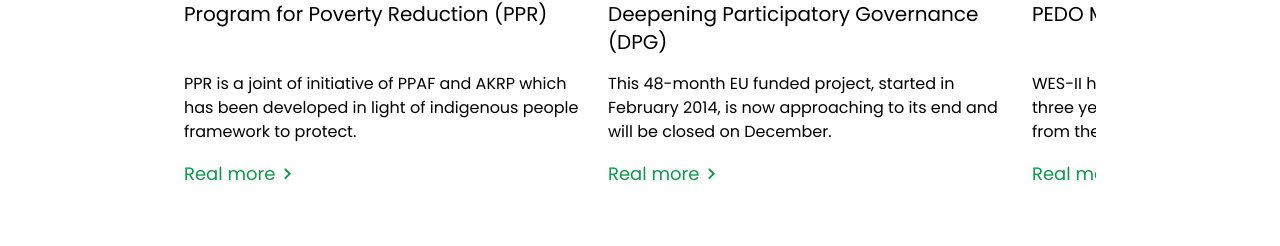
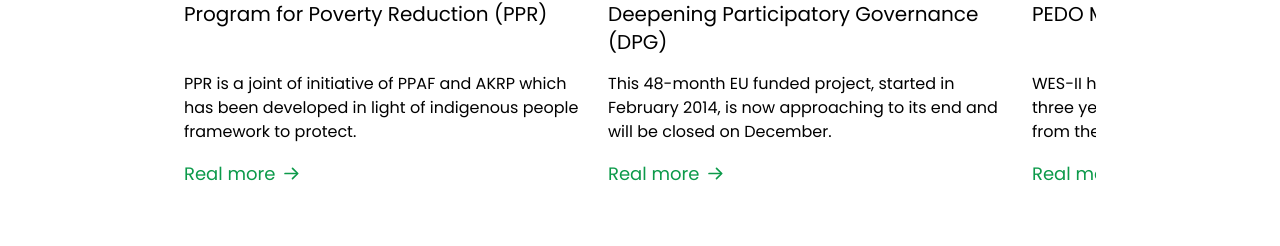
Before and after one commit to AyazAslam101/AKRSP, a Next.js app: page / in a window 1280 px wide. Shown: the part 3322-3568 px from the top of the page. Built offline with nearby package versions, Linux system fonts and the light colour scheme.

Commit message:
updating

```diff
--- a/components/Button/Button.tsx
+++ b/components/Button/Button.tsx
@@ -29,7 +29,7 @@
             onClick={() => {
               setOpen(false);
             }}
-            className="relative w-30 top-2 left-4 border-2 px-6 py-2 rounded bg-white bg-white px-5 py-2 rounded-md focus:bg-primary focus:text-white focus:z-10 focus:ring-2 focus:ring-primary-500 focus:border-2"
+            className="relative w-30 top-2 left-4 border-2 px-6 py-2 rounded bg-white bg-white px-5 py-2 rounded-md hover::bg-primary hover:text-white focus:bg-primary focus:text-white focus:z-10 focus:ring-primary-500 focus:border-2"
           >
             Close
           </button>
--- a/components/Card/Cards.tsx
+++ b/components/Card/Cards.tsx
@@ -1,7 +1,7 @@
 import React from "react";
 import Image from "next/image";
 
-function Cards({ img, title, description, readMore,}: any) {
+function Cards({ img, title, description, readMore }: any) {
   return (
     <div className="w-[400px]">
       <div>
@@ -11,24 +11,33 @@
         <div className="mt-3">
           <h6 className="font-medium mb-2 text-xl h-16">{title}</h6>
           <p className="text-base font-normal">{description}</p>
+          <div>
             <button className="mt-2 text-lg py-2 rounded text-primary flex items-center">
-          {readMore}
+              <span className="mr-2 hover:mr-3 transition-all">{readMore}</span>
               <svg
-            width="10"
-            height="12"
-            viewBox="0 0 8 12"
+                width="19"
+                height="19"
+                viewBox="0 0 16 17"
                 fill="none"
                 xmlns="http://www.w3.org/2000/svg"
-            className="ml-2"
               >
                 <path
-              fill-rule="evenodd"
-              clip-rule="evenodd"
-              d="M1.97646 10.8567C1.60312 11.2301 0.997816 11.2301 0.624475 10.8567C0.251422 10.4837 0.251093 9.87893 0.623739 9.50547L4.33838 5.78271L0.623738 2.05996C0.251092 1.6865 0.251422 1.08176 0.624475 0.708709C0.997816 0.335367 1.60312 0.335367 1.97646 0.708709L7.05047 5.78271L1.97646 10.8567Z"
-              fill="#0C9A4A"
+                  d="M1.33301 8.5H11.663"
+                  stroke="#0C9A4A"
+                  stroke-width="1.5"
+                  stroke-linecap="round"
+                  stroke-linejoin="round"
+                />
+                <path
+                  d="M8 3.83337L12.6667 8.50004L8 13.1667"
+                  stroke="#0C9A4A"
+                  stroke-width="1.5"
+                  stroke-linecap="round"
+                  stroke-linejoin="round"
                 />
               </svg>
             </button>
+          </div>
         </div>
       </div>
     </div>
--- a/components/Chip/Chip.tsx
+++ b/components/Chip/Chip.tsx
@@ -11,7 +11,7 @@
   return (
     <button
       onClick={() => onClick(value)}
-      className={`lg:px-8 lg:py-3 md:px-6 mr-2 md:py-4 sm:px-4 sm:py-2 mt-2 px-4 py-2 focus:text-white focus:bg-primary rounded-full cursor-pointer whitespace-nowrap ${
+      className={`lg:px-8 lg:py-3 md:px-6 mr-2 md:py-4 sm:px-4 sm:py-2 hover:bg-primary hover:text-white mt-2 px-4 py-2 focus:text-white focus:bg-primary rounded-full cursor-pointer whitespace-nowrap ${
         isActive
           ? "bg-primary text-white focus:z-10 focus:ring-1 text-primary mt-3"
           : "focus:z-10 focus:ring-1 text-primary mt-3 bg-playerbg text-buttontext"
--- a/components/Footer/Footer.tsx
+++ b/components/Footer/Footer.tsx
@@ -69,7 +69,7 @@
           href: "/",
           menu: [
             {
-              name: "Projects",
+              name: "Gallery",
               order: [
                 { name: "Photo Gallery", href: "/Ongoing" },
                 { name: "Video Gallery", href: "/Accomplished" },
@@ -114,10 +114,10 @@
                       </p>
                       <div>
                         {list?.menu?.map((items: any, key: any) => (
-                          <div key={key}>
+                          <div key={key} className="mt-5">
                             <a
                               href="#"
-                              className="text-primary font-medium text-xl mt-2"
+                              className="text-primary font-medium text-xl"
                             >
                               {items?.name}
                             </a>
--- a/components/Header/Header.tsx
+++ b/components/Header/Header.tsx
@@ -35,7 +35,7 @@
                 className="md:flex md:flex-col hidden gap-3 pt-10 mx-auto"
                 data-aos="flip-left"
                 data-aos-easing="ease-out-cubic"
-                data-aos-duration="2000"
+                data-aos-duration="800"
               >
                 <div className="grid grid-cols-[350px_600px]">
                   <div className="cursor-pointer">
--- a/components/Hero/Hero.tsx
+++ b/components/Hero/Hero.tsx
@@ -19,7 +19,7 @@
       update: "Latest Updates",
       created_at: "26-09-2022",
       description:
-        "Aga Khan Rural Support Programme (AKRSP) Provides PKR16,997,000 to Chitral Government",
+        "Aga Khan Rural Support Programme (AKRSP) Provides PPE worth PKR16,997,000 to Chitral Government",
     },
   ],
 ];
--- a/components/Project/Projects.tsx
+++ b/components/Project/Projects.tsx
@@ -71,10 +71,10 @@
       <h2 className="text-4xl font-bold mb-6">Projects</h2>
       <div className="flex mt-4 items-center justify-between items-center">
         <div className="mb-5">
-          <button className="border-primary focus:bg-primary focus:text-white focus:z-10 focus:ring-2 focus:ring-primary-500 focus:border-2 border-2 px-4 py-2.5 rounded text-primary mt-3 mr-3">
+          <button className="border-primary hover:bg-primary hover:text-white focus:bg-primary focus:text-white focus:z-10 focus:ring-primary-500 focus:border-2 border-2 px-4 py-2.5 rounded text-primary mt-3 mr-3">
             ONGOING
           </button>
-          <button className="border-primary focus:bg-primary focus:text-white focus:z-10 focus:ring-2 focus:ring-primary-500 focus:border-2 border-2 px-4 py-2.5 rounded text-primary mt-3">
+          <button className="border-primary hover:bg-primary hover:text-white focus:bg-primary focus:text-white focus:z-10 focus:ring-primary-500 focus:border-2 border-2 px-4 py-2.5 rounded text-primary mt-3">
             ACCOMPLISHED
           </button>
         </div>
--- a/components/RecentNews/Slider.tsx
+++ b/components/RecentNews/Slider.tsx
@@ -157,7 +157,7 @@
     <div
       className="container mb-8"
       data-aos="fade-left"
-      data-aos-duration="2000"
+      data-aos-duration="800"
     >
       <div>
         <h2 className="text-4xl font-bold">Recent News</h2>
@@ -234,7 +234,7 @@
           })
           .map((slider, index) => {
             return (
-              <div key={index}>
+              <div key={index} className="w-full">
                 <RecentNews
                   key={index}
                   img={slider.img}
--- a/components/SideBar/SideBar.tsx
+++ b/components/SideBar/SideBar.tsx
@@ -13,11 +13,11 @@
       <div className="fixed right-2 bottom-80 xl:block lg:hidden md:hidden sm:hidden hidden z-10">
         <div
           className="bg-primary py-3 w-12 grid grid-rows-3 justify-center gap-6 rounded"
-          data-aos-duration="2000"
+          data-aos-duration="800"
           data-aos="flip-up"
         >
           <div>
-            <button className="cursor-pointer w-10 px-4 flex justify-center">
+            <button className="cursor-pointer w-10  flex justify-center">
               <a href="#">
                 <User />
               </a>
```
Also changed, not shown: components/Gallery/Gallery.tsx (+12 -12 lines), components/Icons/svg.tsx (+10 -3 lines), components/Programmes/Programmes.tsx (+6 -7 lines). Lines whose indentation alone changed are shown as unchanged.
